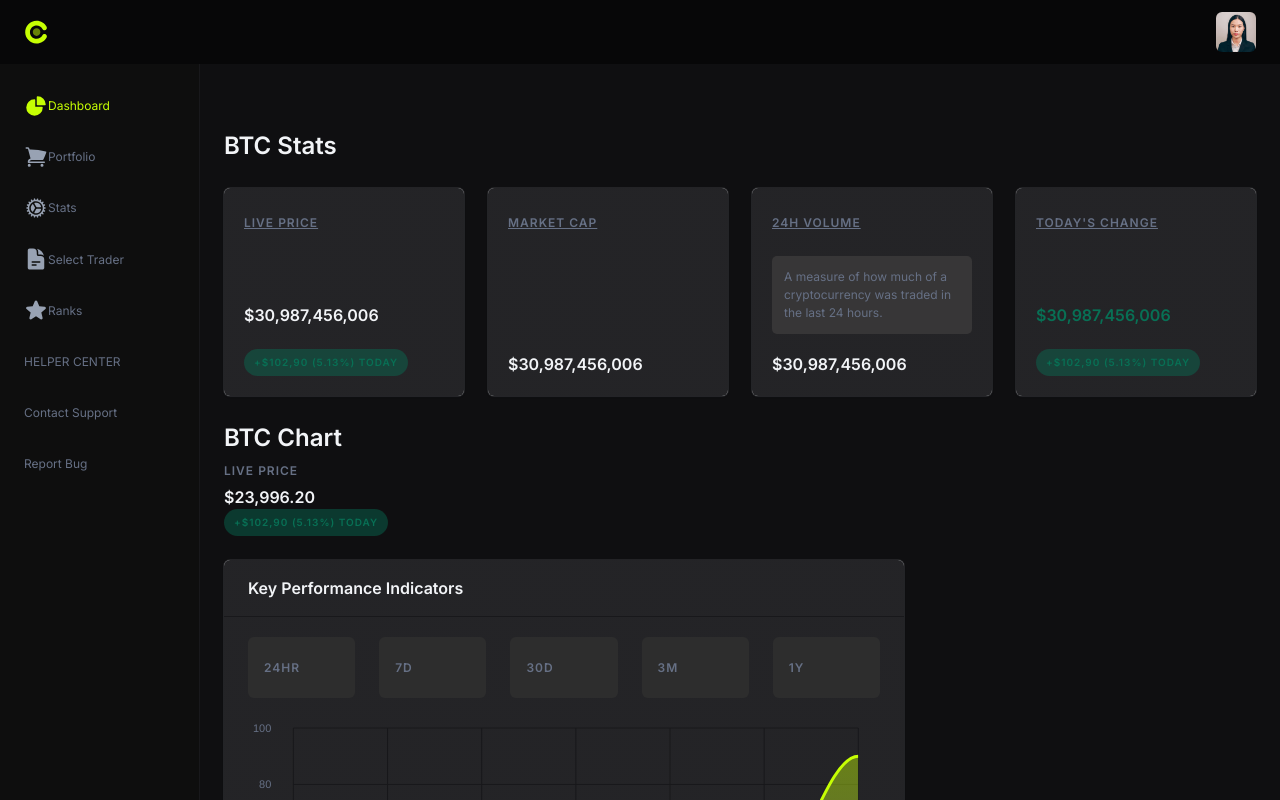
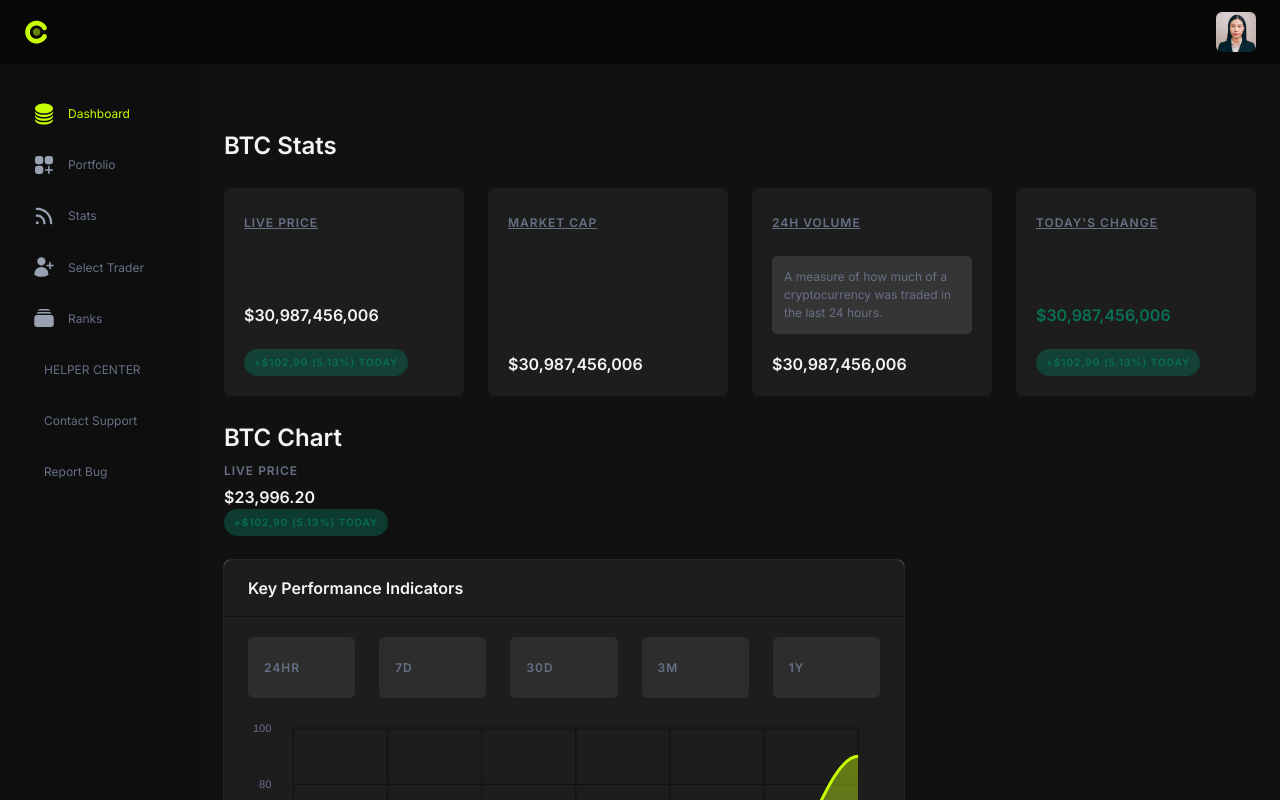
Before and after one commit to WilliamHarriszi09/bitonite, a React (Create React App) app: page / in a window 1280 px wide. Shown: the top 800 px of the page. Built offline with nearby package versions, Linux system fonts and the light colour scheme.

Commit message:
Final Pixel Perfect

```diff
--- a/src/components/green-field.js
+++ b/src/components/green-field.js
@@ -47,7 +47,15 @@ const GreenField = (props) => {
         class="MuiPaper-root MuiPaper-elevation MuiPaper-rounded MuiPaper-elevation1 MuiCard-root css-1rms08z-MuiPaper-root-MuiCard-root"
         style={{ height: "100%" }}
       >
-        <div style={{ padding: "20px", height: "100%", display: "grid" }}>
+        <div
+          style={{
+            padding: "20px",
+            height: "100%",
+            display: "grid",
+            backgroundColor: "#1d1d1d",
+            borderRadius: ".4em",
+          }}
+        >
           <span
             class="MuiTypography-root MuiTypography-overline css-10pvg4-MuiTypography-root"
             style={{ textDecoration: "underline", cursor: "pointer" }}
--- a/src/layouts/dashboard/side-nav.js
+++ b/src/layouts/dashboard/side-nav.js
@@ -18,7 +18,7 @@ export const SideNav = () => {
           display: "flex",
           flexDirection: "column",
           height: `calc(100% - ${TOP_NAV_HEIGHT}px)`,
-          p: 1,
+          p: 2,
           top: TOP_NAV_HEIGHT,
           width: SIDE_NAV_WIDTH,
           zIndex: (theme) => theme.zIndex.appBar - 100,
@@ -54,6 +54,7 @@ export const SideNav = () => {
                 primaryTypographyProps={{
                   variant: "caption",
                   sx: {
+                    paddingLeft: "1em",
                     color: active ? "primary.main" : "text.secondary",
                   },
                 }}
--- a/src/theme/create-palette.js
+++ b/src/theme/create-palette.js
@@ -1,7 +1,7 @@
-import { common } from '@mui/material/colors';
-import { alpha } from '@mui/material/styles';
-import { error, info, neutral, success, warning } from './colors';
-import { getPrimary } from './utils';
+import { common } from "@mui/material/colors";
+import { alpha } from "@mui/material/styles";
+import { error, info, neutral, success, warning } from "./colors";
+import { getPrimary } from "./utils";
 
 export const createPalette = (config) => {
   const { colorPreset, contrast } = config;
@@ -13,24 +13,24 @@ export const createPalette = (config) => {
       disabledBackground: alpha(neutral[900], 0.12),
       focus: alpha(neutral[900], 0.16),
       hover: alpha(neutral[900], 0.04),
-      selected: alpha(neutral[900], 0.12)
+      selected: alpha(neutral[900], 0.12),
     },
     background: {
-      default: contrast === 'high' ? '#0f0f11' : '#18181b',
-      paper: '#18181b'
+      default: contrast === "high" ? "#111111" : "#111111",
+      paper: "#111111",
     },
-    divider: '#18181b',
+    divider: "#111111",
     error,
     info,
-    mode: 'dark',
+    mode: "dark",
     neutral,
     primary: getPrimary(colorPreset),
     success,
     text: {
       primary: neutral[100],
       secondary: neutral[500],
-      disabled: alpha(neutral[900], 0.38)
+      disabled: alpha(neutral[900], 0.38),
     },
-    warning
+    warning,
   };
 };
```
Also changed, not shown: src/layouts/dashboard/config.js (+5 -5 lines).
